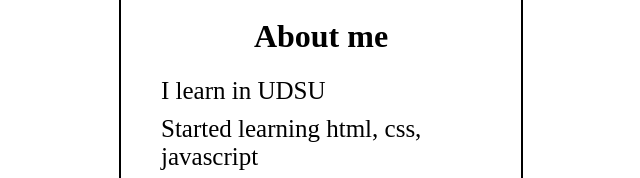
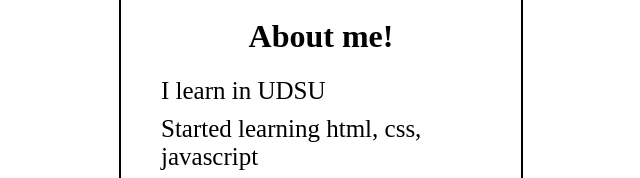
Before and after one commit to AndreyBodulin/rsschool-cv, a plain HTML site: page index.html in a window 1280 px wide. Shown: the part 313-491 px from the top of the page, 319-959 px from the left. Drawn offline with Linux system fonts and the light colour scheme.

Commit message:
fix: change index.html

```diff
--- a/index.html
+++ b/index.html
@@ -11,7 +11,7 @@
     <div class="case">
         <img class="photo" src="img/BiCMOeaEF1o.jpg" alt="">
         <ul>
-            <h1>About me</h1>
+            <h1>About me!</h1>
             <li>I learn in UDSU</li>
             <li>Started learning html, css, javascript</li>
             <li>Unfortunately I do not speak English well</li>
```
